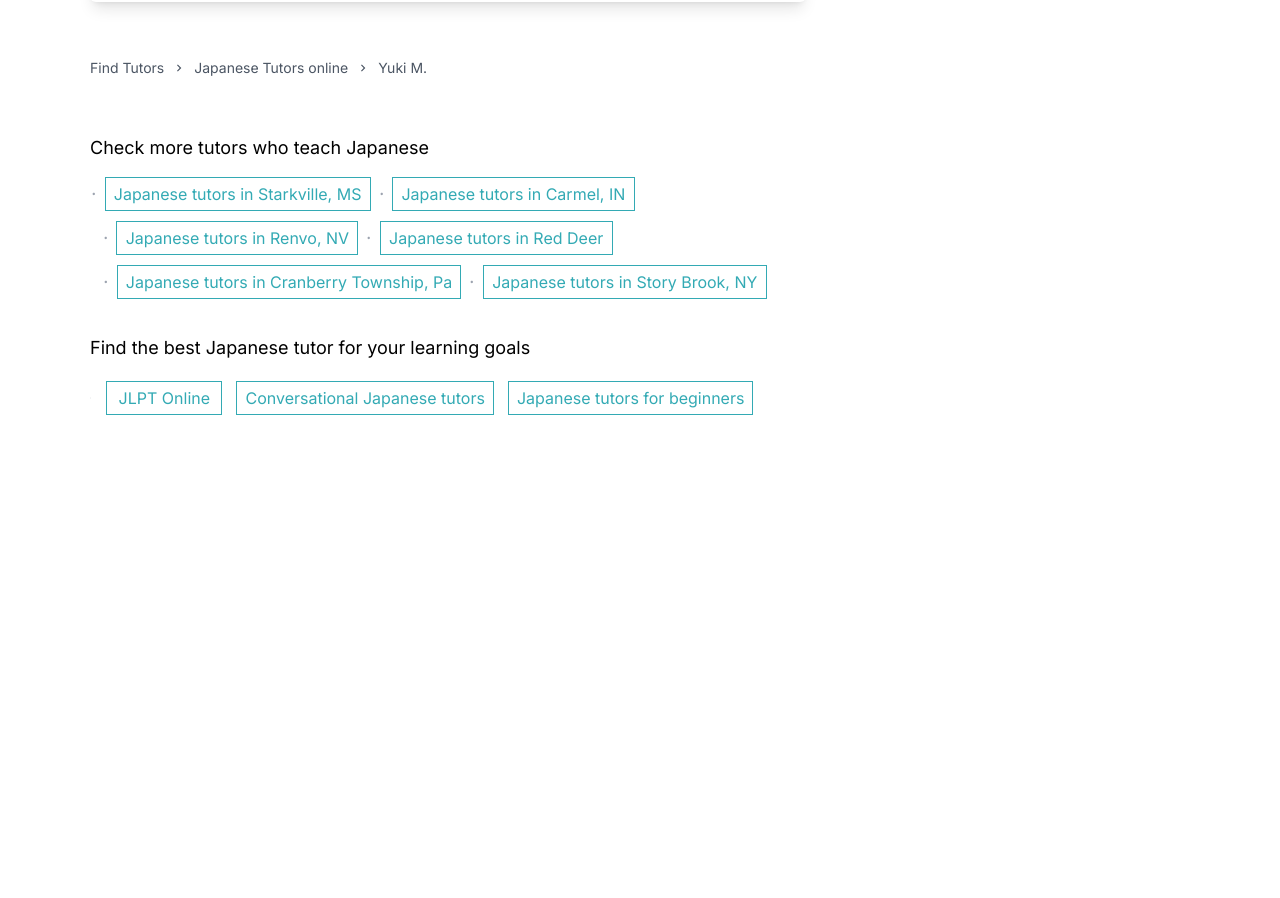
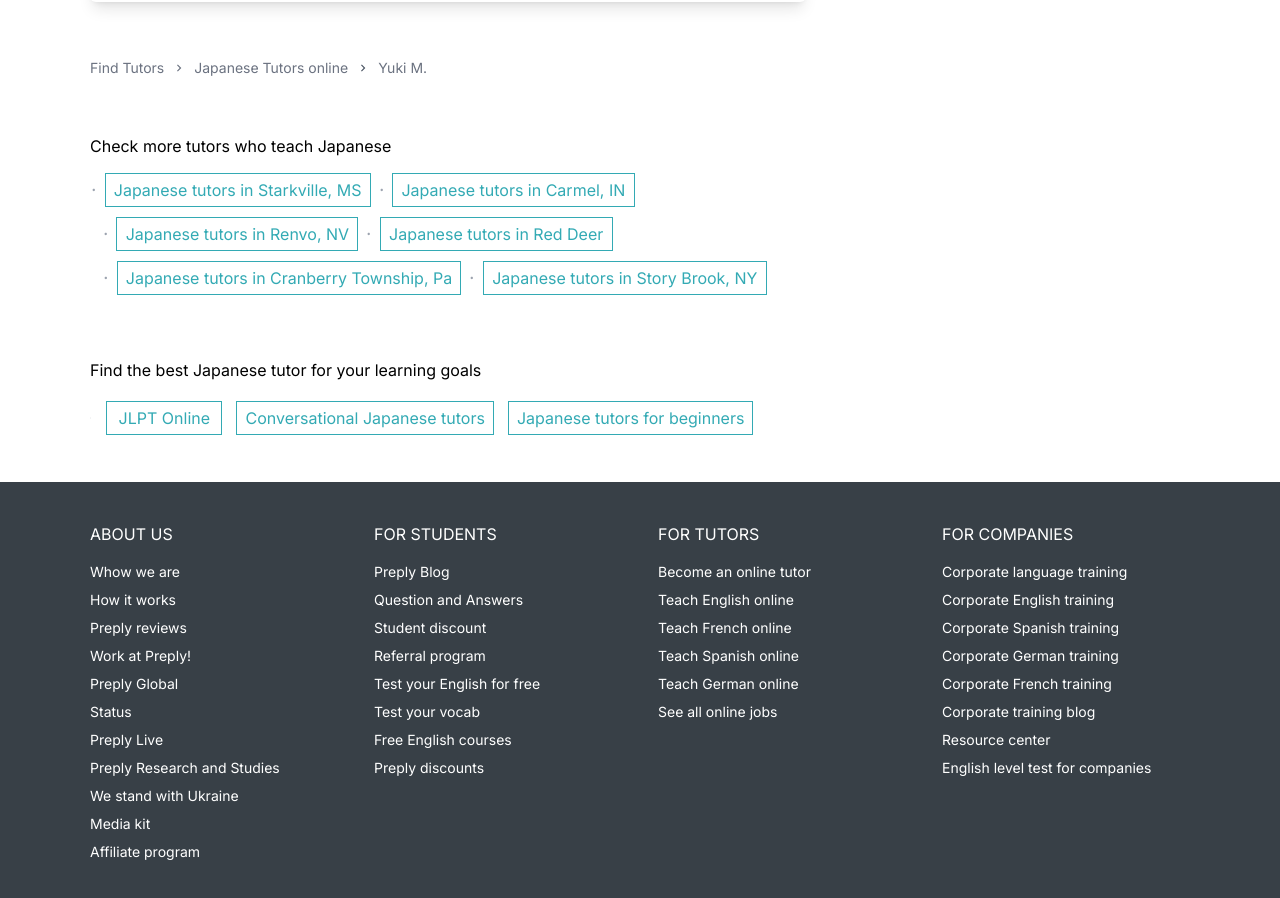
Before and after one commit to mdfaizanahmed786/preply-website, a Next.js app: page / in a window 1280 px wide. Shown: the part 1620-2518 px from the top of the page. Before the commit the page ends 2054 px from the top, so only its background shows below. Built offline with nearby package versions, Linux system fonts and the light colour scheme.

Commit message:
ui: fotter done: v1

```diff
--- /dev/null
+++ b/components/Footer/Footer.tsx
@@ -0,0 +1,37 @@
+import React from "react";
+import FooterService from "./FooterService";
+import { aboutUs } from "@/utils/footer/aboutUs";
+import { forStudents } from "@/utils/footer/forStudents";
+import { forTutors } from "@/utils/footer/forTutors";
+import { forCompanies } from "@/utils/footer/forCompanies";
+
+interface Footer {}
+
+const Footer: React.FC<Footer> = () => {
+  return (
+    <footer className="w-full">
+      <div className="bg-[#384047] w-full p-10">
+        <div className="max-w-[1100px] mx-auto ">
+          <div className="flex gap-5 flex-col ">
+            <div className="grid grid-cols-4 gap-9">
+              <div>
+                <FooterService type="ABOUT US" options={aboutUs} />
+              </div>
+              <div>
+                <FooterService type="FOR STUDENTS" options={forStudents} />
+              </div>
+              <div>
+                <FooterService type="FOR TUTORS" options={forTutors} />
+              </div>
+              <div>
+                <FooterService type="FOR COMPANIES" options={forCompanies} />
+              </div>
+            </div>
+          </div>
+        </div>
+      </div>
+    </footer>
+  );
+};
+
+export default Footer;
--- /dev/null
+++ b/components/Footer/FooterService.tsx
@@ -0,0 +1,23 @@
+import React from "react";
+
+interface FooterService {
+  type: string;
+  options: string[];
+}
+
+const FooterService: React.FC<FooterService> = ({ options, type }) => {
+  return (
+    <div className="flex gap-4 flex-col items-start">
+      <p className=" text-white">{type}</p>
+      <div className="flex flex-col gap-2">
+        {options.map((option) => (
+          <p className="text-white text-sm hover:underline cursor-pointer" key={option}>
+            {option}
+          </p>
+        ))}
+      </div>
+    </div>
+  );
+};
+
+export default FooterService;
--- a/components/MainBody/MoreInstructors/MoreInstructors.tsx
+++ b/components/MainBody/MoreInstructors/MoreInstructors.tsx
@@ -6,15 +6,15 @@ interface MoreInstructors {}
 const MoreInstructors: React.FC<MoreInstructors> = () => {
   return (
     <div className="flex gap-2 py-5 text-gray-600 items-center text-sm">
-      <p>Find Tutors</p>
+      <p className="text-gray-500">Find Tutors</p>
+      <p className="text-gray-500">
+        <MdKeyboardArrowRight className="text-gray-500" />
+      </p>
+      <p className="text-gray-500">Japanese Tutors online</p>
       <p>
         <MdKeyboardArrowRight />
       </p>
-      <p>Japanese Tutors online</p>
-      <p>
-        <MdKeyboardArrowRight />
-      </p>
-      <p>Yuki M.</p>
+      <p className="text-gray-500">Yuki M.</p>
     </div>
   );
 };
--- a/components/MainBody/MoreTutors/Goals.tsx
+++ b/components/MainBody/MoreTutors/Goals.tsx
@@ -6,8 +6,8 @@ interface Goals {}
 
 const Goals: React.FC<Goals> = () => {
   return (
-    <div className="flex flex-col gap-5 items-start">
-      <p className="text-lg">
+    <div className="flex flex-col gap-5 items-start py-7">
+      <p>
         Find the best Japanese tutor for your learning goals
       </p>
       <div className="flex gap-4 items-center">
--- a/components/MainBody/MoreTutors/MoreTutors.tsx
+++ b/components/MainBody/MoreTutors/MoreTutors.tsx
@@ -7,7 +7,7 @@ interface MoreTutors {}
 const MoreTutors: React.FC<MoreTutors> = () => {
   return (
     <div className="flex flex-col gap-4">
-      <p className="text-lg">Check more tutors who teach Japanese</p>
+      <p>Check more tutors who teach Japanese</p>
       <div className="flex flex-col gap-3">
         <div className="flex gap-2">
           <TutorLocation location="Japanese tutors in Starkville, MS" />
--- a/pages/index.tsx
+++ b/pages/index.tsx
@@ -2,6 +2,7 @@ import { Inter } from "next/font/google";
 import MainBody from "@/components/MainBody/MainBody";
 import Query from "@/components/MainBody/Query/Query";
 import Navbar from "@/components/Navbar/Navbar";
+import Footer from "@/components/Footer/Footer";
 
 const inter = Inter({ subsets: ["latin"] });
 
@@ -13,8 +14,10 @@ export default function Home() {
       <Navbar />
 
       <section className="bg-white   w-full py-5">
-        <MainBody/>
+        <MainBody />
       </section>
+
+      <Footer/>
 
       <Query />
     </main>
--- /dev/null
+++ b/utils/footer/aboutUs.ts
@@ -0,0 +1 @@
+export const aboutUs=['Whow we are', 'How it works', 'Preply reviews', 'Work at Preply!', 'Preply Global','Status', 'Preply Live', 'Preply Research and Studies', 'We stand with Ukraine', 'Media kit', 'Affiliate program' ]
--- /dev/null
+++ b/utils/footer/forCompanies.ts
@@ -0,0 +1,11 @@
+export const forCompanies=[
+    'Corporate language training',
+    'Corporate English training',
+    'Corporate Spanish training',
+    'Corporate German training',
+    'Corporate French training',
+    'Corporate training blog',
+    'Resource center',
+    'English level test for companies'
+
+]
--- /dev/null
+++ b/utils/footer/forStudents.ts
@@ -0,0 +1,11 @@
+export const forStudents=[
+    'Preply Blog',
+    'Question and Answers',
+    'Student discount',
+    'Referral program',
+    'Test your English for free',
+    'Test your vocab',
+    'Free English courses',
+    'Preply discounts'
+
+]
--- /dev/null
+++ b/utils/footer/forTutors.ts
@@ -0,0 +1,8 @@
+export const forTutors=[
+    'Become an online tutor',
+    'Teach English online',
+    'Teach French online',
+    'Teach Spanish online',
+    'Teach German online',
+    'See all online jobs'
+]
```
